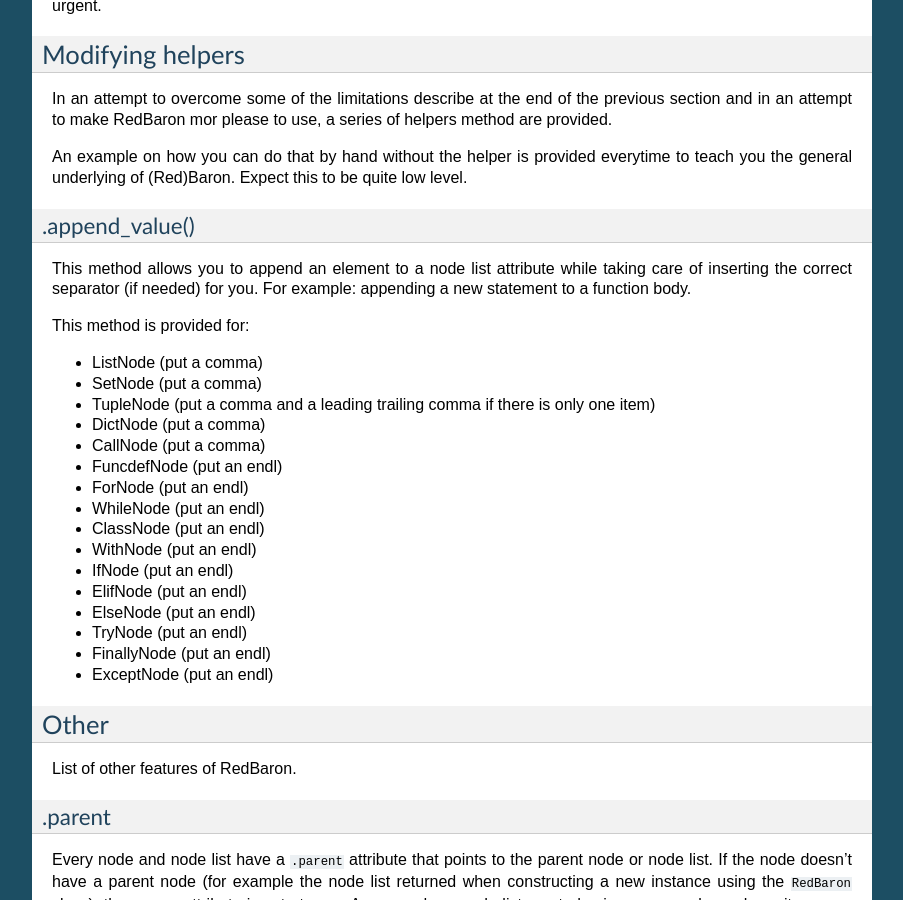
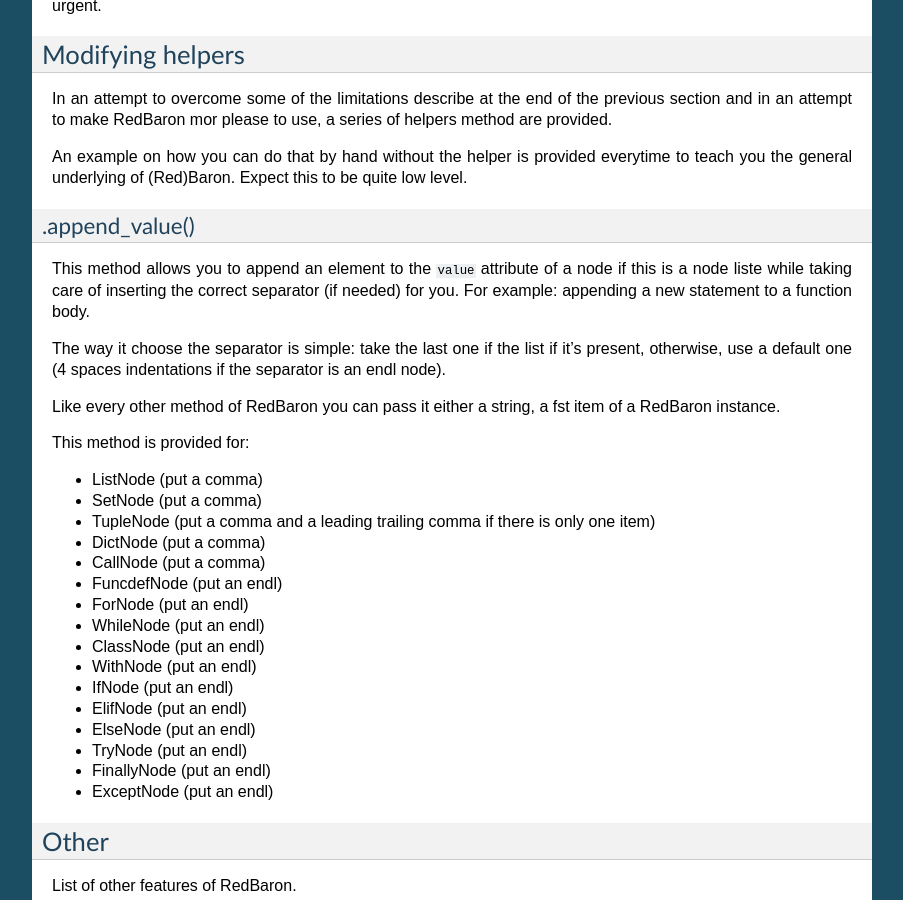
Before and after one commit to PyCQA/redbaron, a Sphinx documentation site: the page built from docs/tutorial.rst, in a window 1280 px wide and 900 px high, scrolled down 7569 px. Shown: the whole window, without its empty margins (198-1101 px from the left). Built offline with Sphinx 7.4.7, drawn with Linux system fonts in a browser that asks for light colours.

Commit message:
[doc] update description of .append_value()

```diff
--- a/docs/tutorial.rst
+++ b/docs/tutorial.rst
@@ -484,9 +484,17 @@ quite low level.
 .append_value()
 ---------------
 
-This method allows you to append an element to a node list attribute while
-taking care of inserting the correct separator (if needed) for you. For
-example: appending a new statement to a function body.
+This method allows you to append an element to the :file:`value` attribute of a
+node if this is a node liste while taking care of inserting the correct
+separator (if needed) for you. For example: appending a new statement to a
+function body.
+
+The way it choose the separator is simple: take the last one if the list if
+it's present, otherwise, use a default one (4 spaces indentations if the
+separator is an endl node).
+
+Like every other method of RedBaron you can pass it either a string, a fst item
+of a RedBaron instance.
 
 This method is provided for:
 
```
